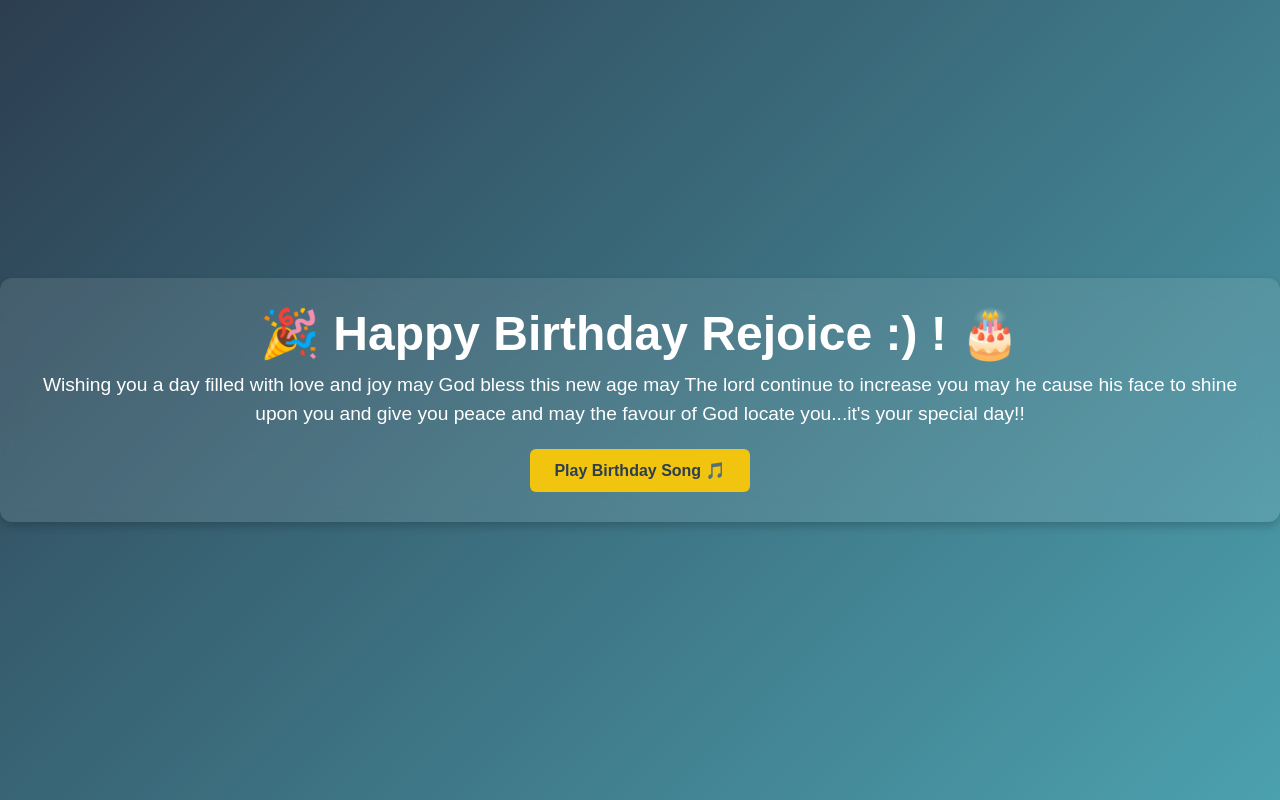
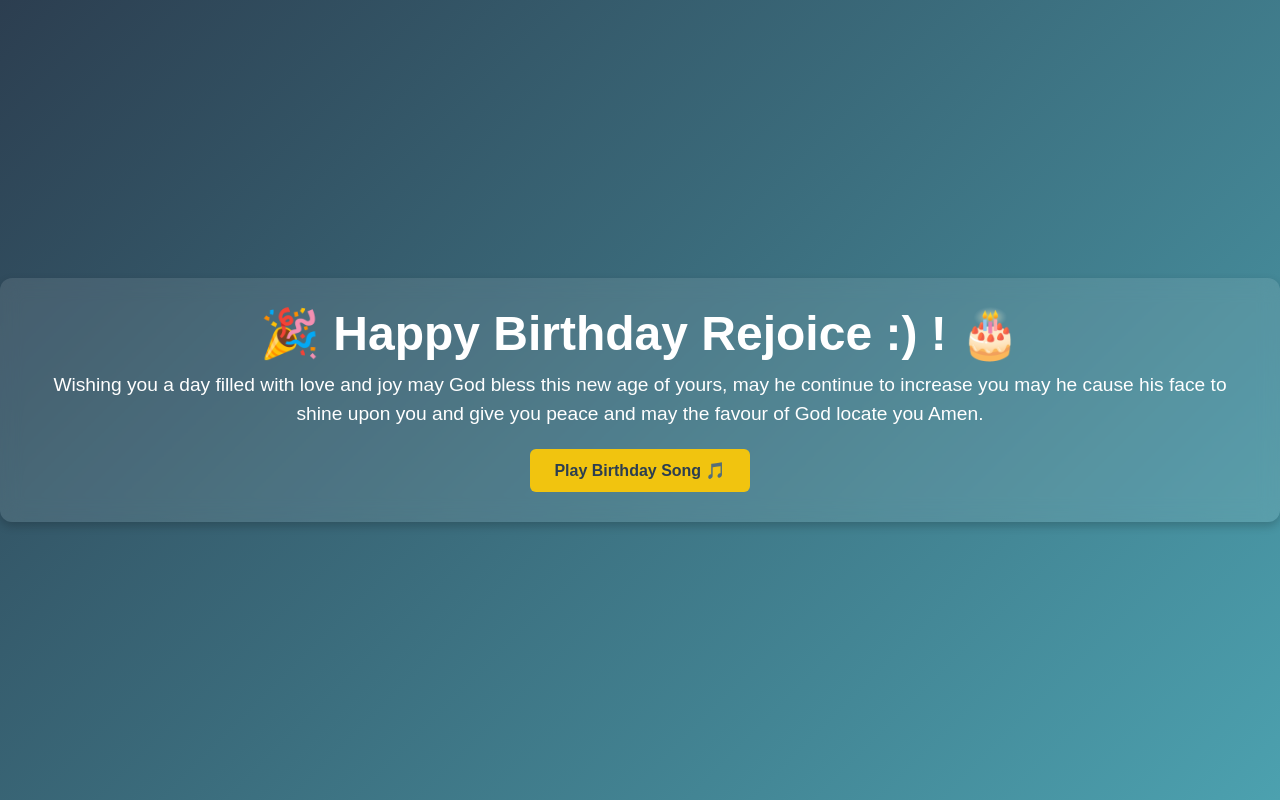
Before and after one commit to aigbonabenjamin/birthday-wish, a React (Vite) app: page / in a window 1280 px wide. Built offline with nearby package versions, Linux system fonts and the light colour scheme.

Commit message:
Update App.jsx

```diff
--- a/src/App.jsx
+++ b/src/App.jsx
@@ -32,8 +32,8 @@ export default function BirthdayWish() {
         animate={{ opacity: 1 }}
         transition={{ delay: 1, duration: 1 }}
       >
-        Wishing you a day filled with love and joy may God bless this new age may The lord continue to increase you may he cause his face
-        to shine upon you and give you peace and may the favour of God locate you...it's your special day!!
+        Wishing you a day filled with love and joy may God bless this new age of yours, may he continue to increase you may he cause his face
+        to shine upon you and give you peace and may the favour of God locate you Amen.
       </motion.p>
 
       {/* Button to Play Music */}
```
